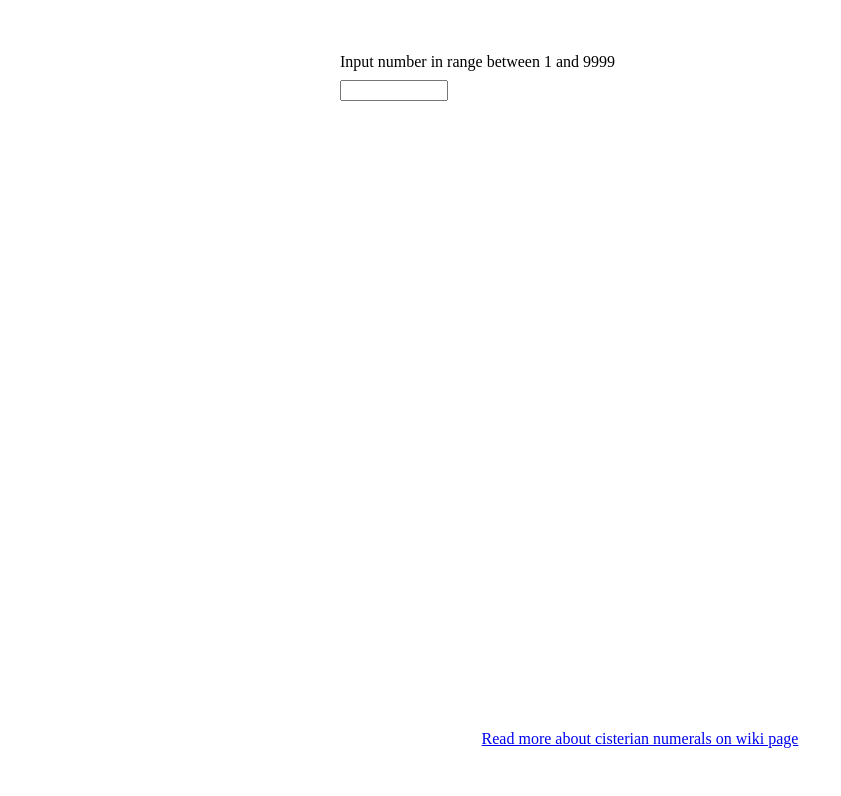
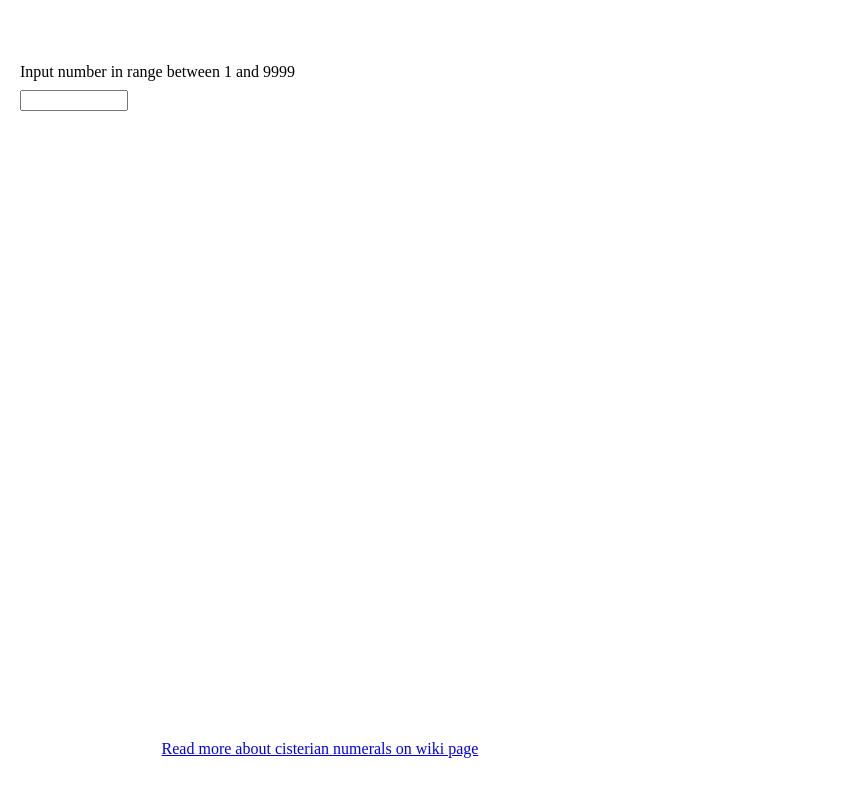
Before and after one commit to LukaszSamulnik/molecule-one, a React (Create React App) app: page / in a window 1280 px wide. Shown: the top 796 px of the page, without its empty margins (0-841 px from the left). Built offline with nearby package versions, Linux system fonts and the light colour scheme.

Commit message:
added styles to root container

```diff
--- a/src/App.css
+++ b/src/App.css
@@ -4,6 +4,7 @@
 	flex-direction: column;
 	justify-content: center;
 	align-items: center;
+	padding: 10px 20px;
 }
 
 .form-wrapper {
--- a/src/index.css
+++ b/src/index.css
@@ -4,3 +4,7 @@ body {
 	-webkit-font-smoothing: antialiased;
 	-moz-osx-font-smoothing: grayscale;
 }
+
+#root {
+	display: flex;
+}
```
